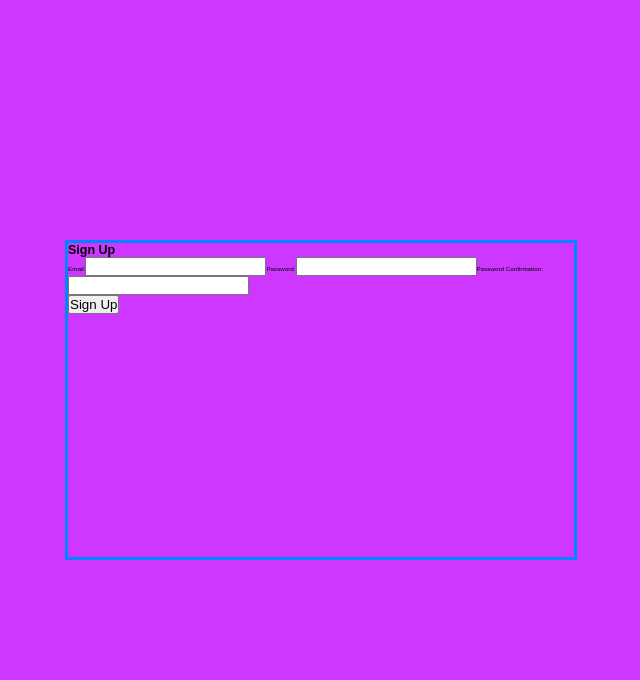
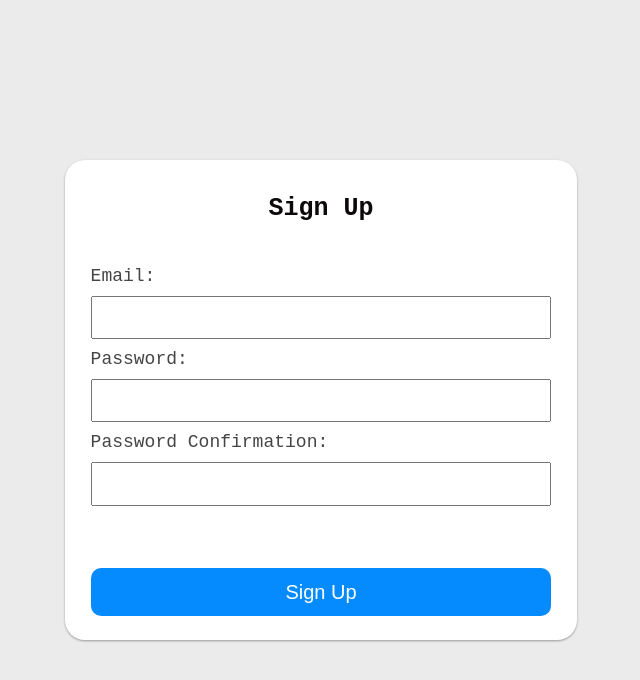
Before and after one commit to rabtennamgyal/auth-app, a React (Create React App) app: page / in a window 1280 px wide. Shown: the top 680 px of the page, without its empty margins (319-959 px from the left). Built offline with nearby package versions, Linux system fonts and the light colour scheme.

Commit message:
added style code

```diff
--- a/src/sass/components/signup.scss
+++ b/src/sass/components/signup.scss
@@ -1,31 +1,81 @@
 .signupPage {
-    background: #cd37ff;
+    background: #ebebeb;
     height: 100vh;
     display: grid;
     place-items: center;
 
     .signUpContent {
-        height: 40%;
+        border-radius: 2rem;
+        height: 60%;
         width: 40%;
-        border: solid red;
+        box-shadow: rgba(0, 0, 0, 0.12) 0px 1px 3px, rgba(0, 0, 0, 0.24) 0px 1px 2px;
+        display: grid;
+        grid-template-rows: 20% 60% 20%;
+        background: #fff;
+        font-family: cursive, monospace, sans-serif;
+        // display: flex;
+        // flex-direction: column;
+
+        h1 {
+            color: #0C090A;
+            margin: .5rem 0;
+            place-self: center;
+            font-size: 2.5rem;
+        }
+
+        .form {
+            height: 100%;
+            width: 90%;
+            place-self: center;
+
+            form {
+                height: inherit;
+                display: flex;
+                flex-direction: column;
+
+                label {
+                    color: #454545;
+                    font-size: 1.8rem;
+                    margin: 10px 0;
+                }
+
+                input {
+                    height: 15%;
+                    font-size: 2rem;
+                }
+            }
+        }
+
+        .btn {
+            display: grid;
+            place-items: center;
+
+            button {
+                color: #fff;
+                cursor: pointer;
+                border: none;
+                border-radius: 10px;
+                background: #068bff;
+                font-size: 2rem;
+                height: 50%;
+                width: 90%;
+            }
+        }
 
         @include respond(phone) {
             width: 80%;
         }
 
         @include respond(tab) {
-            width: 40%;
-            border: solid rgb(0, 255, 128);
+            width: 60%;
         }
 
         @include respond(desk) {
             width: 40%;
-            border: solid rgb(0, 132, 255);
         }
 
         @include respond(ultra) {
             width: 60rem;
-            border: solid rgb(255, 145, 0);
         }
     }
 }
```
